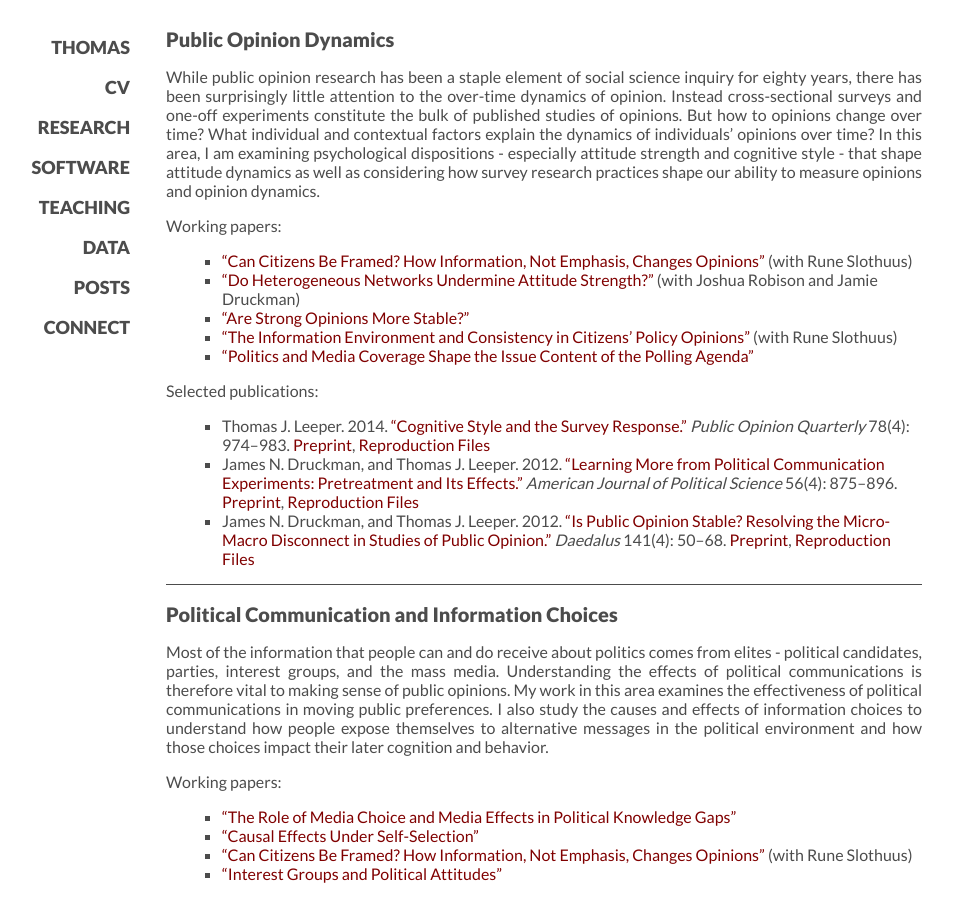
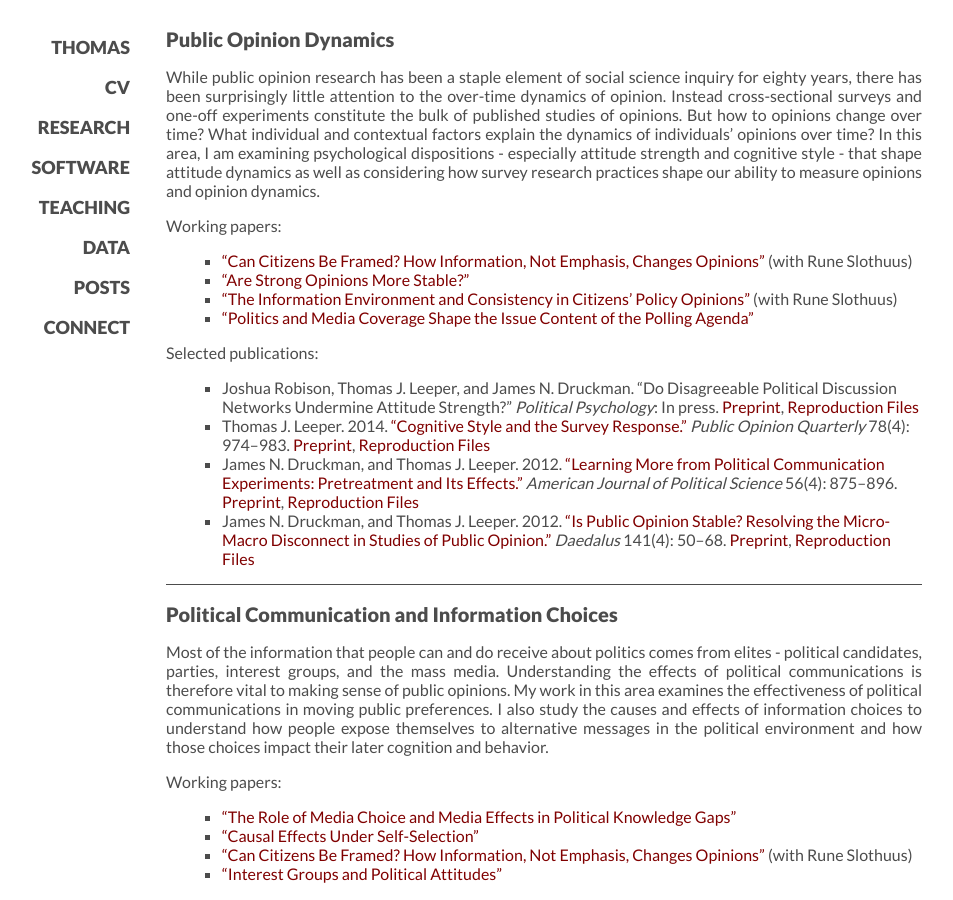
Before and after one commit to leeper/leeper.github.io, a Jekyll site: the page built from research.md, in a window 1280 px wide and 900 px high. Shown: the whole window, without its empty margins (96-1049 px from the left). Built offline with Jekyll 4.4.1, drawn with Linux system fonts in a browser that asks for light colours; some web fonts are replaced.

Commit message:
add PolPsych data and preprint links

```diff
--- a/research.md
+++ b/research.md
@@ -12,13 +12,13 @@
 Working papers:
 
 * [&ldquo;Can Citizens Be Framed? How Information, Not Emphasis, Changes Opinions&rdquo;]({{ page.papers }}CanCitizensBeFramed.pdf) (with Rune Slothuus)
-* [&ldquo;Do Heterogeneous Networks Undermine Attitude Strength?&rdquo;]({{ page.papers }}HeterogeneousNetworks.pdf) (with Joshua Robison and Jamie Druckman)
 * [&ldquo;Are Strong Opinions More Stable?&rdquo;]({{ page.papers }}AreStrongOpinionsMoreStable.pdf)
 * [&ldquo;The Information Environment and Consistency in Citizens' Policy Opinions&rdquo;]({{ page.papers }}OpinionConsistency.pdf) (with Rune Slothuus)
 * [&ldquo;Politics and Media Coverage Shape the Issue Content of the Polling Agenda&rdquo;]({{ page.papers }}PollingAgenda.pdf)
 
 Selected publications:
 
+* Joshua Robison, Thomas J. Leeper, and James N. Druckman. &ldquo;Do Disagreeable Political Discussion Networks Undermine Attitude Strength?&rdquo; *Political Psychology*: In press. [Preprint]({{ page.papers }}HeterogeneousNetworks.pdf), [Reproduction Files](http://dx.doi.org/10.7910/DVN/DVWPVB)
 * Thomas J. Leeper. 2014. [&ldquo;Cognitive Style and the Survey Response.&rdquo;](http://poq.oxfordjournals.org/content/78/4/974.abstract) *Public Opinion Quarterly* 78(4): 974&ndash;983. [Preprint]({{ page.papers}}PublicOpinionQuarterly2014b.pdf), [Reproduction Files](http://dx.doi.org/10.7910/DVN/V9ROA)
 * James N. Druckman, and Thomas J. Leeper. 2012. [&ldquo;Learning More from Political Communication Experiments: Pretreatment and Its Effects.&rdquo;](http://onlinelibrary.wiley.com/doi/10.1111/j.1540-5907.2012.00582.x/abstract) *American Journal of Political Science* 56(4): 875&ndash;896. [Preprint]({{ page.papers}}AmericanJournalofPoliticalScience2012), [Reproduction Files](http://hdl.handle.net/1902.1/17218)
 * James N. Druckman, and Thomas J. Leeper. 2012. [&ldquo;Is Public Opinion Stable? Resolving the Micro-Macro Disconnect in Studies of Public Opinion.&rdquo;](http://www.mitpressjournals.org/doi/abs/10.1162/DAED_a_00173) *Daedalus* 141(4): 50&ndash;68. [Preprint]({{ page.papers}}Daedalus2012.pdf), [Reproduction Files](http://dx.doi.org/10.7910/DVN/NSRKXC)
```
